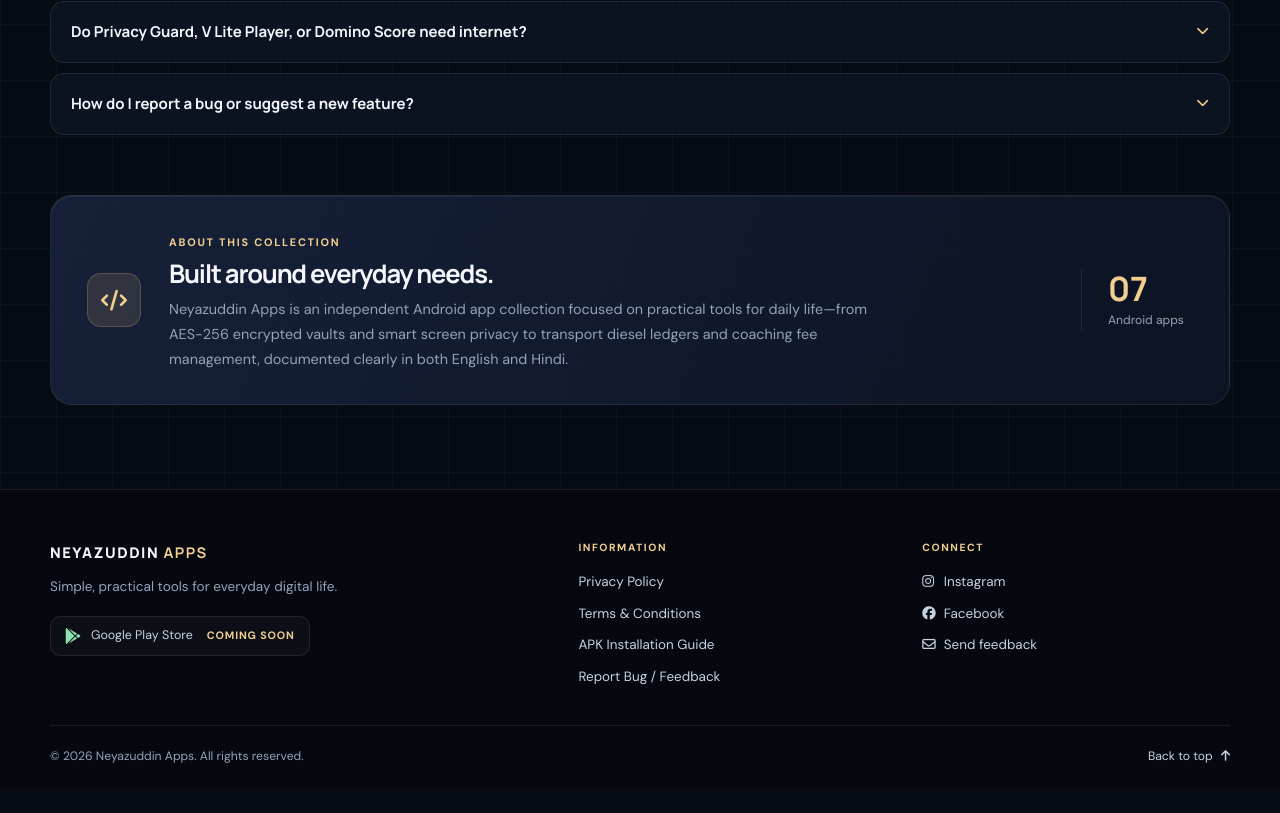
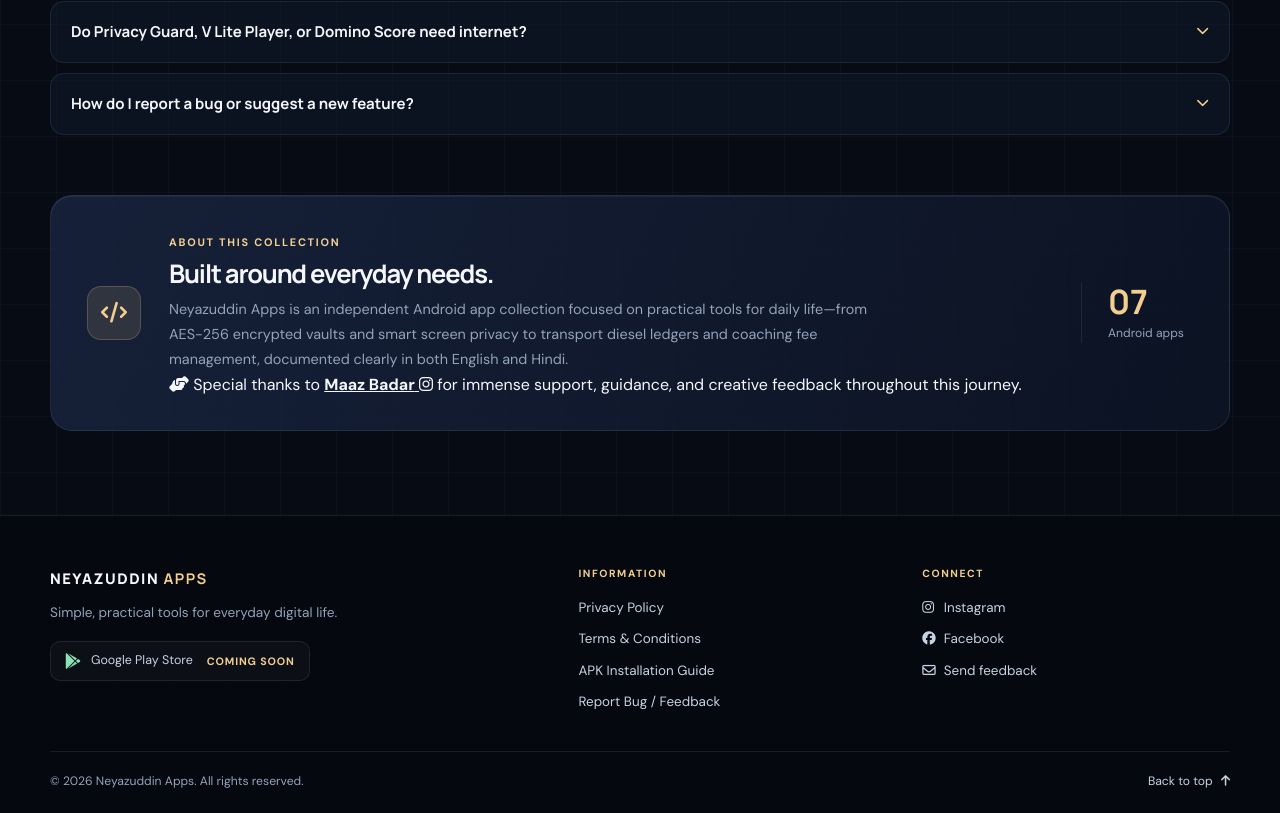
Before and after one commit to neyazuddin-apps/neyazuddin-apps.github.io, a plain HTML site: page index.html in a window 1280 px wide. Shown: the part 3896-4709 px from the top of the page. Before the commit the page ends 4683 px from the top, so only its background shows below. Drawn offline with Linux system fonts and the light colour scheme.

Commit message:
Update index.html

```diff
--- a/index.html
+++ b/index.html
@@ -476,7 +476,7 @@
                   <span>Download APK</span>
                   <i class="fa-solid fa-arrow-right button-arrow" aria-hidden="true"></i>
                 </a>
-                <button type="button" class="icon-action-btn qr-app-btn" data-name="Privacy Guard" data-version="v1.0.0" data-size="23.84 MB" data-icon="privacy.png" data-url="https://github.com/neyazuddin-apps/Privacy-Guard/releases/download/v1.0.0/Privacy.Guard_1.0.apk" title="Scan QR on Phone" aria-label="Show QR code for Privacy Guard">
+                <button type="button" class="icon-action-btn qr-app-btn" data-name="Privacy Guard" data-version="v1.0.0" data-size="23 MB" data-icon="privacy.png" data-url="https://github.com/neyazuddin-apps/Privacy-Guard/releases/download/v1.0.0/Privacy.Guard_1.0.apk" title="Scan QR on Phone" aria-label="Show QR code for Privacy Guard">
                   <i class="fa-solid fa-qrcode" aria-hidden="true"></i>
                 </button>
                 <a class="icon-action-btn" href="https://github.com/neyazuddin-apps/Privacy-Guard/releases" target="_blank" rel="noopener noreferrer" title="View GitHub Releases" aria-label="View Privacy Guard on GitHub Releases">
@@ -800,13 +800,19 @@
         </div>
       </section>
 
-      <!-- About Section -->
+      <!-- About Section with Maaz Badar Credit -->
       <section class="about-section" id="about">
         <div class="about-mark"><i class="fa-solid fa-code" aria-hidden="true"></i></div>
         <div class="about-copy">
           <span class="section-kicker">ABOUT THIS COLLECTION</span>
           <h2>Built around everyday needs.</h2>
           <p>Neyazuddin Apps is an independent Android app collection focused on practical tools for daily life—from AES-256 encrypted vaults and smart screen privacy to transport diesel ledgers and coaching fee management, documented clearly in both English and Hindi.</p>
+
+          <!-- Special Thanks to Maaz Badar -->
+          <div class="about-credit">
+            <i class="fa-solid fa-handshake-angle credit-icon" aria-hidden="true"></i>
+            <span>Special thanks to <a href="https://www.instagram.com/senpaiix6" target="_blank" rel="noopener noreferrer" class="credit-link"><strong>Maaz Badar</strong> <i class="fa-brands fa-instagram" aria-hidden="true"></i></a> for immense support, guidance, and creative feedback throughout this journey.</span>
+          </div>
         </div>
         <div class="about-stat">
           <strong>07</strong>
```
